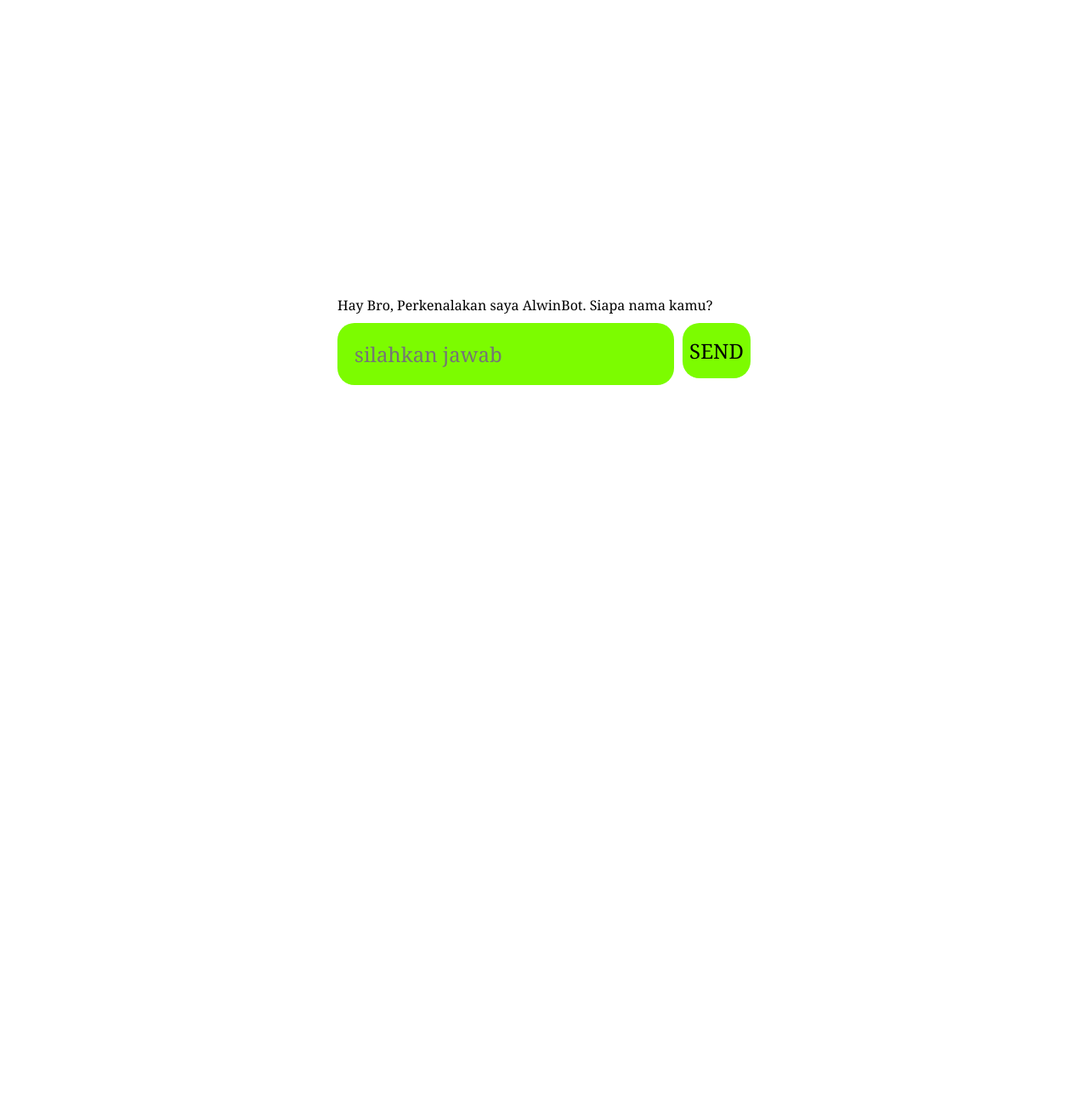
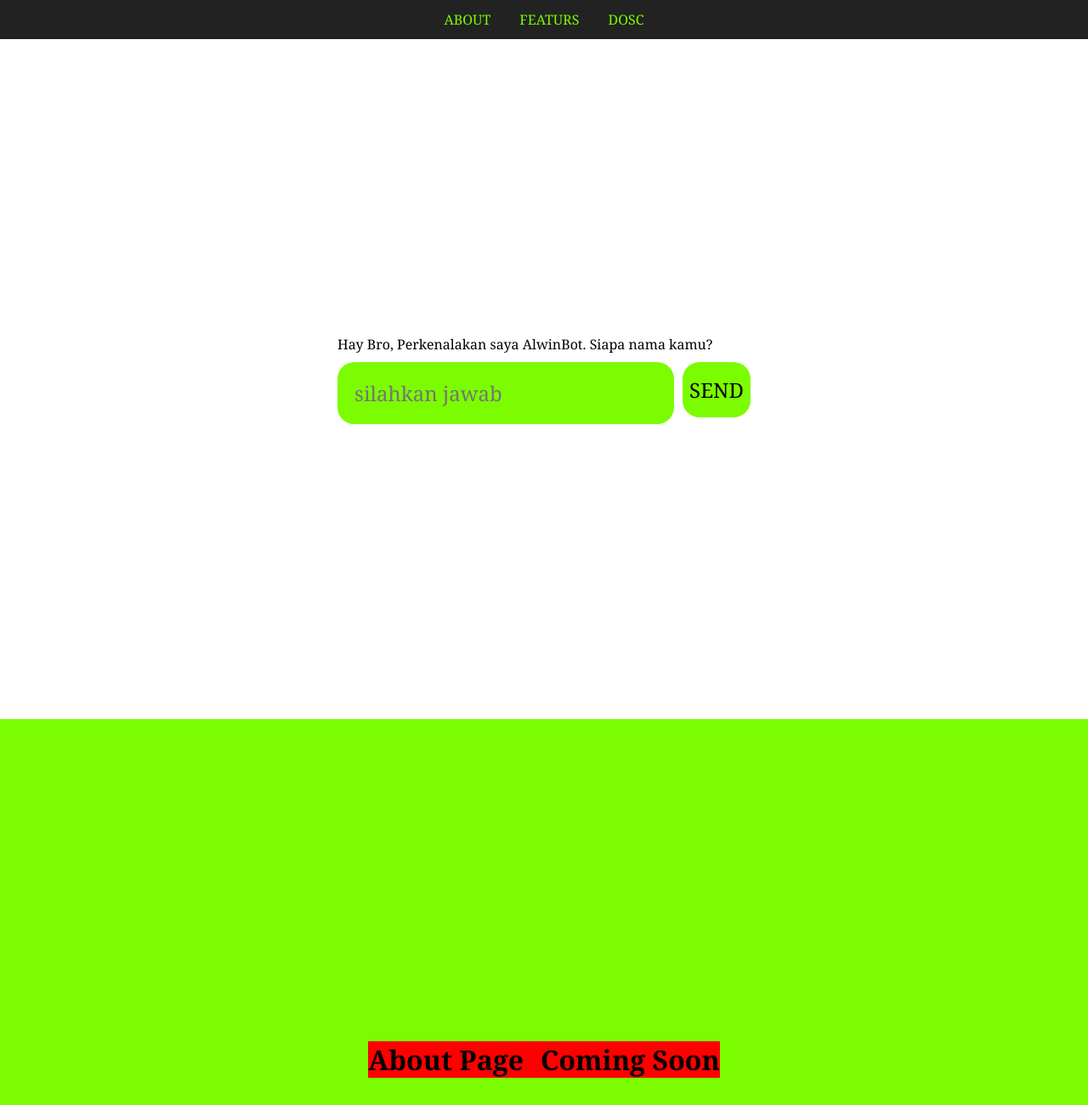
Before and after one commit to DwiAlwinto/AlwiFakeBot, a plain HTML site: page index.html in a window 1280 px wide. Shown: the whole page at 85% size. Before the commit the page ends 800 px from the top, so only its background shows below. Drawn offline with Linux system fonts and the light colour scheme.

Commit message:
features: add new navigation bar

```diff
--- a/index.html
+++ b/index.html
@@ -8,6 +8,13 @@
     <title>FAKE BOT</title>
 </head>
 <body>
+    <nav>
+        <ul>
+            <li><a href="#about">ABOUT</a></li>
+            <li><a href="#features">FEATURS</a></li>
+            <li><a href="#docs">DOSC</a></li>
+        </ul>
+    </nav>
 
     <div class="container">
         <div class="wrapper">
@@ -21,6 +28,22 @@
         </div>
     </div>
     <div id="loaders"></div>
+
+    <div id="about">
+        <div class="aboutContainer">
+            <div class="aboutWrapper">
+                <div class="aboutContent">
+                    <h1>About Page</h1>
+                </div>
+                <div class="aboutContent">
+                    <h1>Coming Soon</h1>
+                </div>
+            </div>
+        </div>
+    </div>
+
+
+
     <script src="bot.js"></script>
 </body>
 </html>
--- a/style.css
+++ b/style.css
@@ -5,6 +5,39 @@ body {
     padding: 0;
     box-sizing: border-box;
     font-family: Cambria, Cochin, Georgia, Times, 'Times New Roman', serif;
+    scroll-behavior: smooth; /* ini agar scrool ya smoot */
+}
+
+ul {
+    display:  flex;
+    gap: 10px;
+    background-color: #222222;
+    justify-content: center;
+    align-items: center;
+
+}
+
+li {
+    list-style-type: none;
+    padding: 12px;
+    display: flex;
+
+
+}
+
+li > a {
+    color: lawngreen;
+    text-decoration: none;
+
+}
+
+li > a:hover {
+   color: white;
+   transition: all 0.5s ease-in-out;
+   -webkit-transition: all 0.5s ease-in-out;
+   -moz-transition: all 0.5s ease-in-out;
+   -ms-transition: all 0.5s ease-in-out;
+   -o-transition: all 0.5s ease-in-out;
 }
 
 .container {
@@ -115,3 +148,19 @@ input {
         -o-transform: rotate(360deg);
 }
 }
+
+.aboutContainer {
+ width: 100%;
+ min-height: 100vh;
+ display: flex;
+ justify-content: center;
+ align-items: center;
+ background-color: lawngreen;
+
+}
+
+.aboutWrapper {
+    display: flex;
+    background-color: red;
+    gap: 20px; /* ini sepasi */
+}
```
